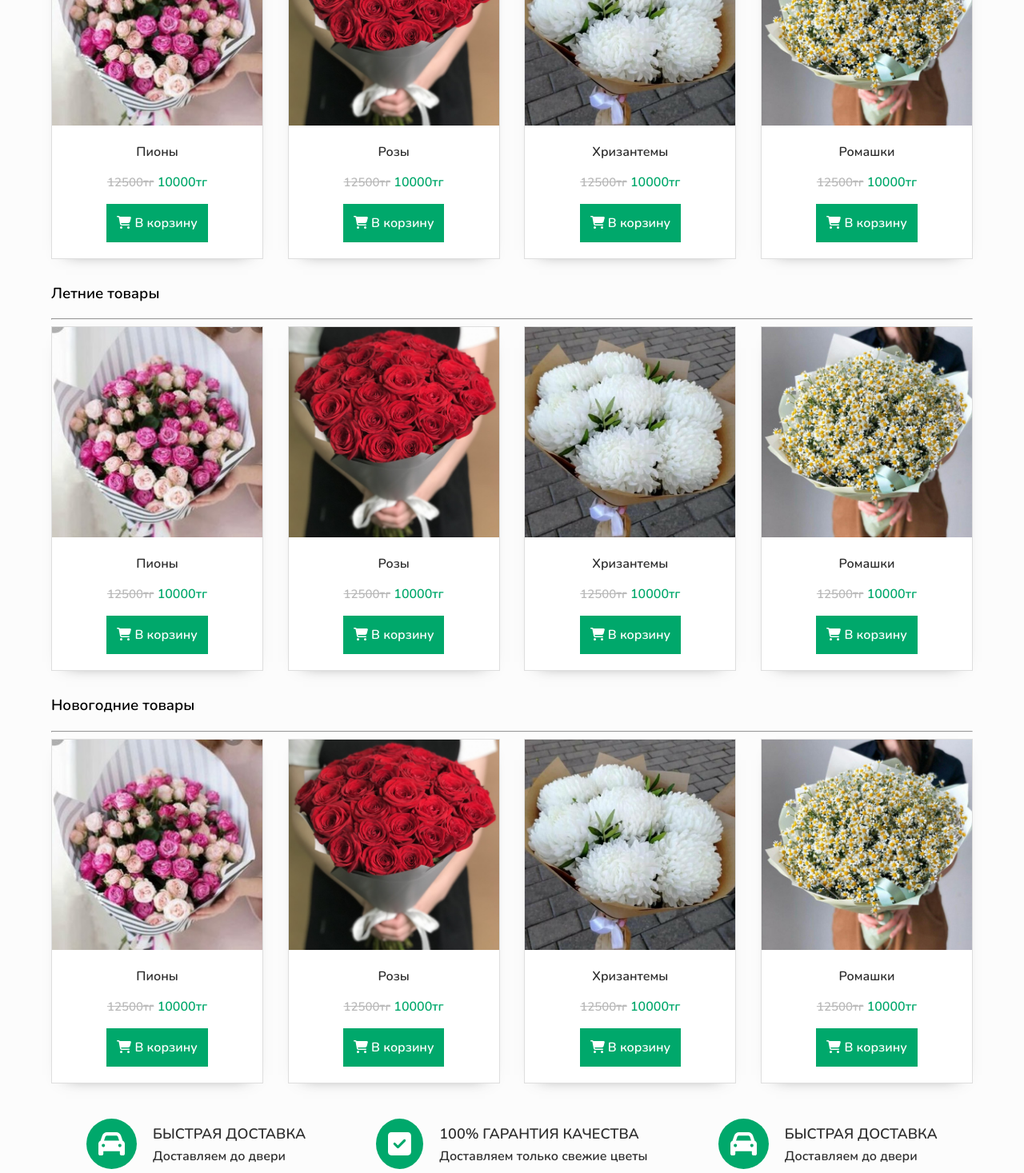
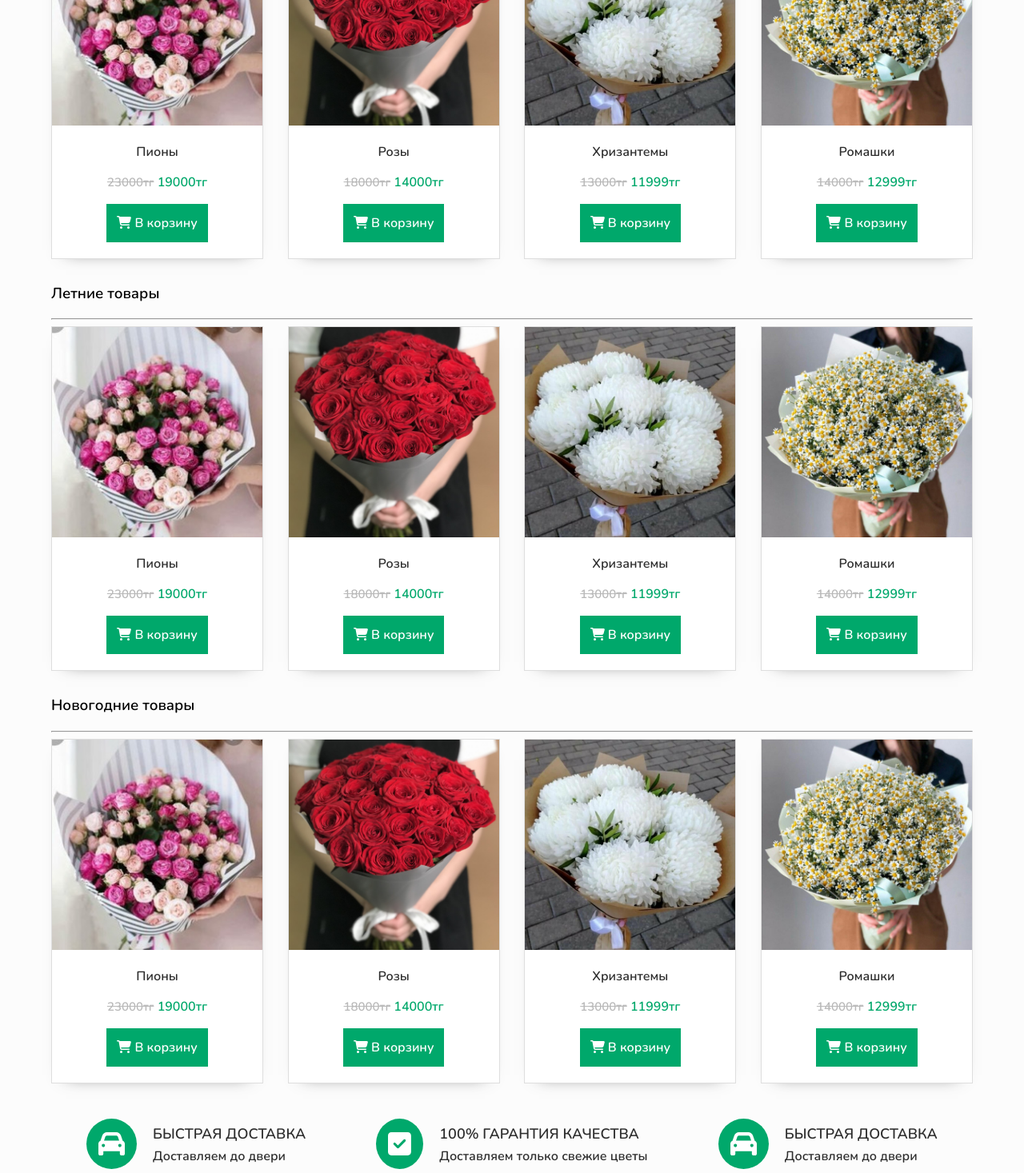
Before and after one commit to Abai19/nefriteNew, a React (Create React App) app: page / in a window 1280 px wide. Shown: the part 940-2407 px from the top of the page at 80% size. Built offline with nearby package versions, Linux system fonts and the light colour scheme.

Commit message:
added props to price

```diff
--- a/src/components/content/content.js
+++ b/src/components/content/content.js
@@ -17,10 +17,10 @@ const Content = () => {
             </div>
 
             <div className={styles.flowerMain}>
-            <ContentBlock title="Пионы" img={flower}/>
-            <ContentBlock title="Розы" img={rose}/>
-            <ContentBlock title="Хризантемы" img={hrizan}/>
-            <ContentBlock title="Ромашки" img={romah}/>
+            <ContentBlock title="Пионы" img={flower} oldPrice="23000тг" newPrice="19000тг"/>
+            <ContentBlock title="Розы" img={rose} oldPrice="18000тг" newPrice="14000тг"/>
+            <ContentBlock title="Хризантемы" img={hrizan} oldPrice="13000тг" newPrice="11999тг"/>
+            <ContentBlock title="Ромашки" img={romah} oldPrice="14000тг" newPrice="12999тг"/>
             </div>
 
             <div className={styles.flowerWord}>
@@ -29,10 +29,10 @@ const Content = () => {
             </div>
 
             <div className={styles.flowerMain}>
-            <ContentBlock title="Пионы" img={flower}/>
-            <ContentBlock title="Розы" img={rose}/>
-            <ContentBlock title="Хризантемы" img={hrizan}/>
-            <ContentBlock title="Ромашки" img={romah}/>
+            <ContentBlock title="Пионы" img={flower} oldPrice="23000тг" newPrice="19000тг"/>
+            <ContentBlock title="Розы" img={rose} oldPrice="18000тг" newPrice="14000тг"/>
+            <ContentBlock title="Хризантемы" img={hrizan} oldPrice="13000тг" newPrice="11999тг"/>
+            <ContentBlock title="Ромашки" img={romah} oldPrice="14000тг" newPrice="12999тг"/>
             </div>
 
             <div className={styles.flowerWord}>
@@ -41,10 +41,10 @@ const Content = () => {
             </div>
 
             <div className={styles.flowerMain}>
-            <ContentBlock title="Пионы" img={flower}/>
-            <ContentBlock title="Розы" img={rose}/>
-            <ContentBlock title="Хризантемы" img={hrizan}/>
-            <ContentBlock title="Ромашки" img={romah}/>
+            <ContentBlock title="Пионы" img={flower} oldPrice="23000тг" newPrice="19000тг"/>
+            <ContentBlock title="Розы" img={rose} oldPrice="18000тг" newPrice="14000тг"/>
+            <ContentBlock title="Хризантемы" img={hrizan} oldPrice="13000тг" newPrice="11999тг"/>
+            <ContentBlock title="Ромашки" img={romah} oldPrice="14000тг" newPrice="12999тг"/>
             </div>
        </div>
     )
--- a/src/components/content/contentBlock.js
+++ b/src/components/content/contentBlock.js
@@ -7,7 +7,7 @@ const ContentBlock = (props)=>{
         <img src={props.img}/>
         <div className={styles.flowerText}>
         <p> <b>{props.title}</b></p>
-        <p> <span className={styles.oldPrice}>12500тг</span> <a href="#" > 10000тг</a> </p>
+        <p> <span className={styles.oldPrice}>{props.oldPrice}</span> <a href="#" > {props.newPrice}</a> </p>
         <button className={styles.btn}> <FontAwesomeIcon icon={faCartShopping}
                 className={styles.shoppingIconFa} />  В корзину</button>
         </div>
```
